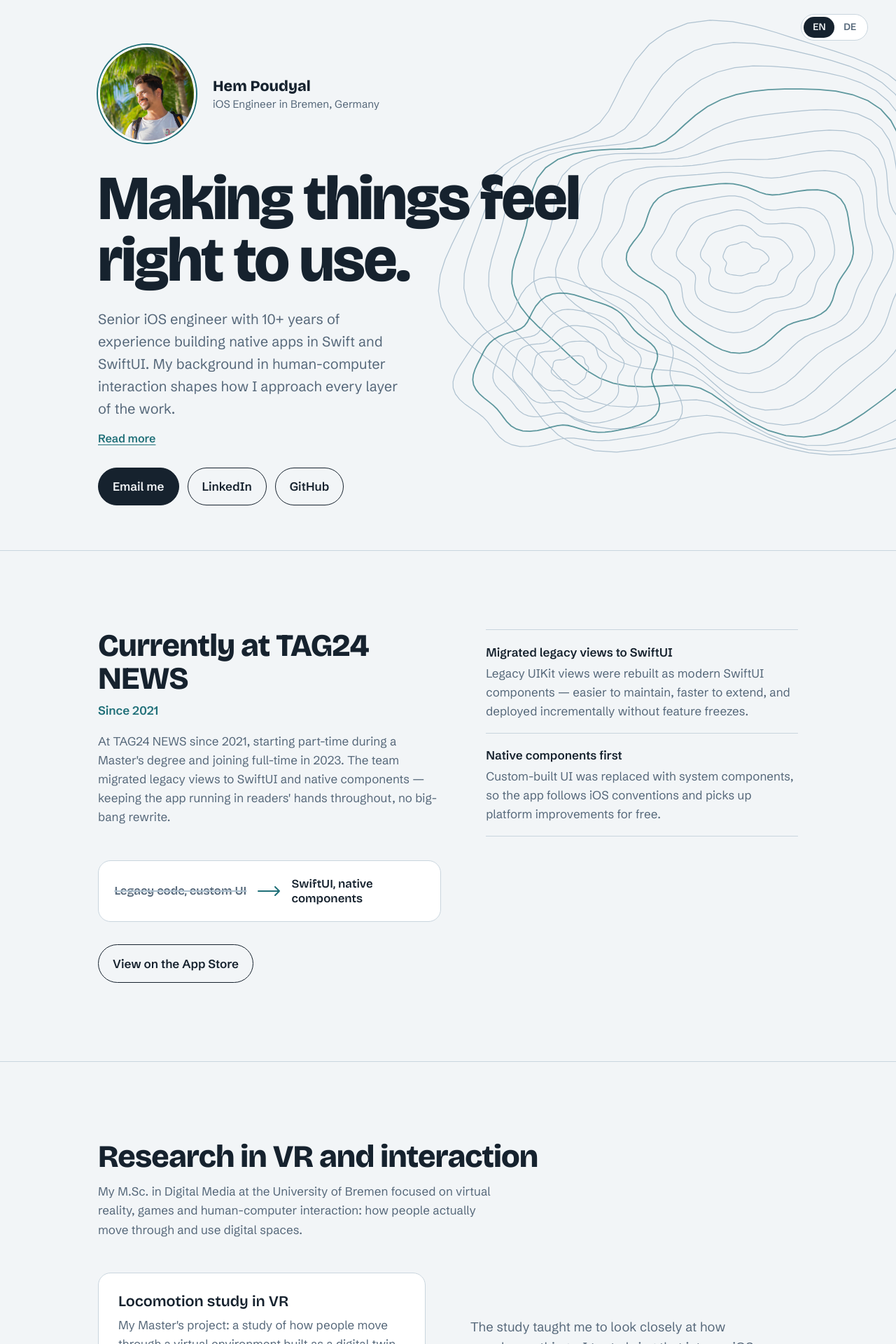
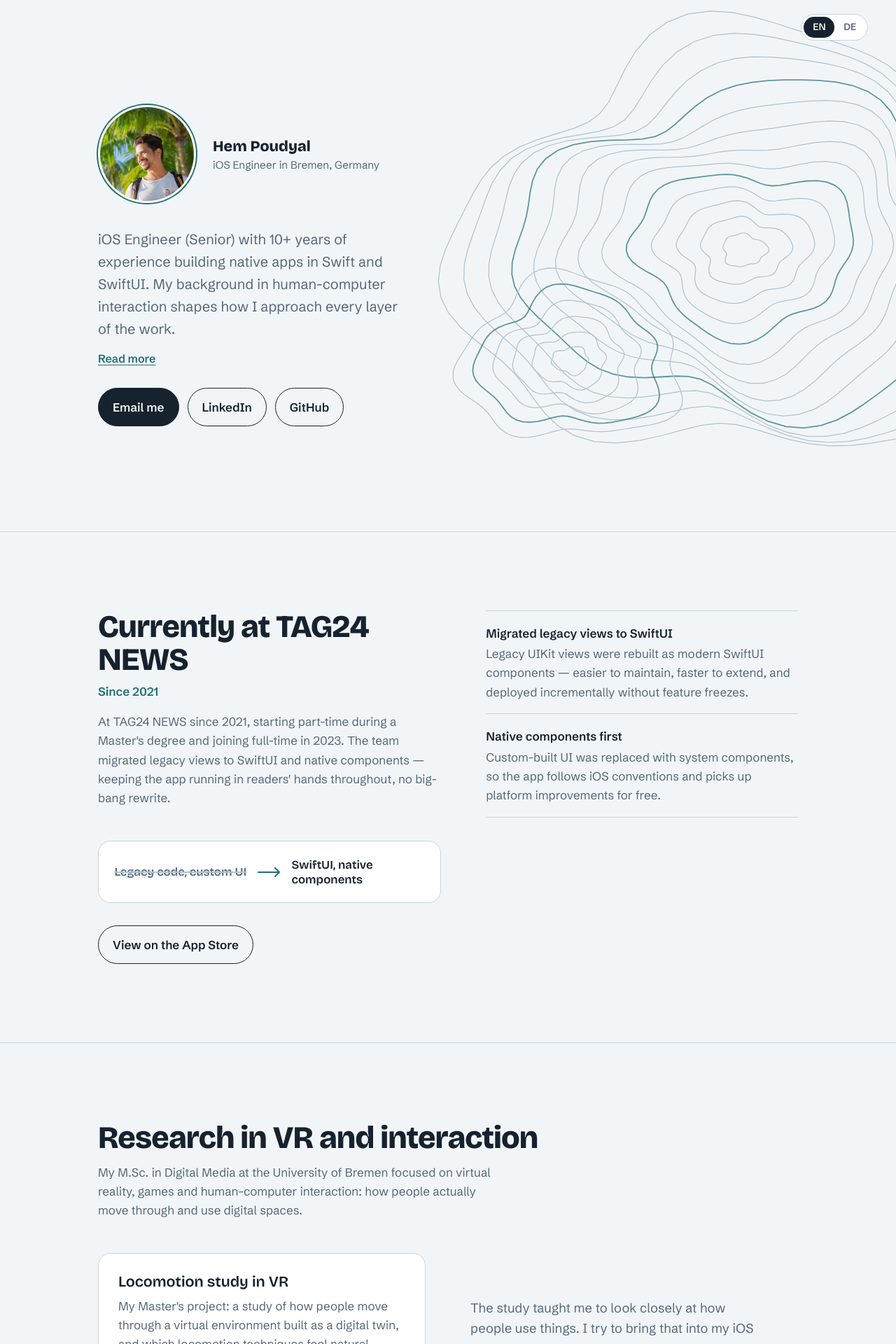
Before and after one commit to hempoudyal/hempoudyal.github.io, a Jekyll site: the page index.html, which Jekyll copies as it is, in a window 1280 px wide. Shown: the top 1920 px of the page at 70% size. Built offline with Jekyll 4.4.1, drawn with Linux system fonts in a browser that asks for light colours; some of the changed text lies outside the part shown.

Commit message:
Obfuscate email links, refresh hero copy, expand hobbies, add photo lightbox
- Remove plaintext email addresses from index.html and footer.html;
  Email me buttons now build the mailto: link on click instead of
  exposing it in the page source.
- Drop the hero tagline and reword the lede to lead with the role.
- Rewrite Photography, Cycling and Languages entries in Beyond the
  code, and add a new Travel entry, with matching German translations.
- Add a click-to-enlarge lightbox for the profile photo.

Co-Authored-By: Claude Sonnet 5 <noreply@anthropic.com>

```diff
--- a/index.html
+++ b/index.html
@@ -46,8 +46,13 @@ a:focus-visible,button:focus-visible{outline:3px solid var(--accent);outline-off
 .hero .wrap{position:relative;width:100%;padding-top:4rem;padding-bottom:4rem}
 .who{display:flex;align-items:center;gap:1.5rem;margin-bottom:2.25rem}
 .avatar{width:clamp(100px,14vw,140px);height:clamp(100px,14vw,140px);border-radius:50%;background:var(--accent-soft);color:var(--accent);display:grid;place-items:center;font-family:var(--display);font-weight:800;font-size:clamp(1.8rem,3vw,2.4rem);overflow:hidden;flex:none;border:3px solid var(--surface);box-shadow:0 0 0 2px var(--accent)}
-.avatar img{width:100%;height:100%;object-fit:cover}
+.avatar img{width:100%;height:100%;object-fit:cover;cursor:pointer}
 .avatar img + span{display:none}
+.lightbox{position:fixed;inset:0;z-index:50;display:flex;align-items:center;justify-content:center;padding:2rem;background:rgba(22,34,46,.85)}
+.lightbox[hidden]{display:none}
+.lightbox img{max-width:min(90vw,520px);max-height:85vh;border-radius:16px;box-shadow:0 20px 60px rgba(0,0,0,.45)}
+.lightbox-close{position:fixed;top:1.25rem;left:1.25rem;width:2.5rem;height:2.5rem;border-radius:50%;border:none;background:var(--surface);color:var(--ink);display:grid;place-items:center;cursor:pointer}
+.lightbox-close:hover{background:var(--accent-soft);color:var(--accent)}
 .who-info p{margin:0;line-height:1.4}
 .who-info .name{font-family:var(--display);font-weight:700;font-size:clamp(1.1rem,2.5vw,1.35rem);color:var(--ink)}
 .who-info .loc{color:var(--muted);font-size:.95rem}
@@ -118,8 +123,6 @@ h3{font-family:var(--display);font-weight:600;font-size:1.35rem;line-height:1.2;
 
 /* Contact */
 .contact{text-align:left}
-.contact .mail{font-family:var(--display);font-weight:800;font-size:clamp(1.6rem,5vw,3.4rem);letter-spacing:-.02em;color:var(--ink);text-decoration:none;word-break:break-all;display:inline-block;margin:.5rem 0 2rem;border-bottom:3px solid var(--accent)}
-.contact .mail:hover{color:var(--accent)}
 footer{padding:2rem 0 3rem;color:var(--muted);font-size:.9rem}
 
 @media (max-width:820px){
@@ -140,21 +143,20 @@ footer{padding:2rem 0 3rem;color:var(--muted);font-size:.9rem}
   <div class="wrap">
     <div class="who">
       <div class="avatar">
-        <img src="assets/img/imgProfile.jpg" alt="Hem Poudyal" onerror="this.remove()"><span>HP</span>
+        <img src="assets/img/imgProfile.jpg" alt="Hem Poudyal" onerror="this.remove()" tabindex="0" role="button" aria-label="Open larger photo"><span>HP</span>
       </div>
       <div class="who-info">
         <p class="name">Hem Poudyal</p>
         <p data-i18n="loc" class="loc">iOS Engineer in Bremen, Germany</p>
       </div>
     </div>
-    <h1 data-i18n="h1">Making things feel right to use.</h1>
-    <p data-i18n="lede" class="lede">Senior iOS engineer with 10+ years of experience building native apps in Swift and SwiftUI. My background in human-computer interaction shapes how I approach every layer of the work.</p>
+    <p data-i18n="lede" class="lede">iOS Engineer (Senior) with 10+ years of experience building native apps in Swift and SwiftUI. My background in human-computer interaction shapes how I approach every layer of the work.</p>
     <div id="lede-more" hidden>
       <p data-i18n="lede_more">I started writing iOS apps in Kathmandu in 2013 — when Objective-C was still the default. After nearly a decade building apps for companies in Nepal and for international clients, I moved to Germany to study Digital Media at the University of Bremen, focusing on virtual reality and human-computer interaction. That combination of real product experience and research-led education shapes my approach: I care about the gap between what software does and how it feels to use.</p>
     </div>
     <button id="lede-toggle" class="read-more" aria-expanded="false">Read more</button>
     <div class="actions">
-      <a data-i18n="email" class="btn primary" href="mailto:poudyalhem@gmail.com">Email me</a>
+      <a data-i18n="email" class="btn primary js-email" href="#" data-user="poudyalhem" data-domain="gmail.com">Email me</a>
       <a class="btn" href="https://www.linkedin.com/in/hempoudyal/">LinkedIn</a>
       <a class="btn" href="https://github.com/hempoudyal">GitHub</a>
     </div>
@@ -246,9 +248,10 @@ footer{padding:2rem 0 3rem;color:var(--muted);font-size:.9rem}
     <h2 data-i18n="hob_h">Beyond the code</h2>
     <p data-i18n="hob_intro" class="intro">What keeps me curious outside of work.</p>
     <ul class="points">
-      <li><b data-i18n="hob1b">Photography</b><p data-i18n="hob1">Documenting places and moments, mostly on a camera rather than a phone. Currently working on a photo zine project.</p></li>
-<li><b data-i18n="hob3b">Cycling</b><p data-i18n="hob3">Early morning rides along the Weser. It's the most reliable way to clear your head in Bremen.</p></li>
-      <li><b data-i18n="hob4b">Languages</b><p data-i18n="hob4">Currently in a B2 German course, working toward fluency.</p></li>
+      <li><b data-i18n="hob1b">Photography</b><p data-i18n="hob1">Photography taught me to notice light, composition and detail — instincts I bring straight into design work. I'm drawn to photo storytelling, capturing people and the life around them, which gives me a wider perspective on existence. I share the more aesthetic shots on <a href="https://unsplash.com/@hempoudyal">Unsplash</a>, free for anyone to use.</p></li>
+<li><b data-i18n="hob3b">Cycling</b><p data-i18n="hob3">I find cycling the best way to navigate a city, and one of the most effective ways to clear my head here in Bremen. In the coming years, I'd like to take on long cross-Europe bike trips.</p></li>
+      <li><b data-i18n="hob4b">Languages</b><p data-i18n="hob4">I'm doing a B2 German course while also trying to enjoy it, aiming for as much fluency as I can get. Next up: a fantasy novel in German, hopefully without Google Translate on standby.</p></li>
+      <li><b data-i18n="hob5b">Travel</b><p data-i18n="hob5">I love exploring new places — local food, culture and everyday rituals often say more than any guidebook. What stays with me longest is meeting people from different backgrounds, each with their own way of seeing the world.</p></li>
     </ul>
   </div>
 </section>
@@ -256,9 +259,9 @@ footer{padding:2rem 0 3rem;color:var(--muted);font-size:.9rem}
 <section id="contact" class="contact">
   <div class="wrap">
     <h2 data-i18n="ct_h">Say hello</h2>
-    <p data-i18n="ct_intro" class="intro" style="margin-bottom:0">Happy to talk about iOS roles, SwiftUI migrations, or anything you saw here.</p>
-    <a class="mail" href="mailto:poudyalhem@gmail.com">poudyalhem@gmail.com</a>
+    <p data-i18n="ct_intro" class="intro">Happy to talk about iOS roles, SwiftUI migrations, or anything you saw here.</p>
     <div class="actions">
+      <a data-i18n="email" class="btn primary js-email" href="#" data-user="poudyalhem" data-domain="gmail.com">Email me</a>
       <a class="btn" href="https://www.linkedin.com/in/hempoudyal/">LinkedIn</a>
       <a class="btn" href="https://github.com/hempoudyal">GitHub</a>
       <a class="btn" href="https://medium.com/@poudyalhem">Medium</a>
@@ -266,6 +269,13 @@ footer{padding:2rem 0 3rem;color:var(--muted);font-size:.9rem}
   </div>
 </section>
 </main>
+
+<div id="lightbox" class="lightbox" hidden role="dialog" aria-modal="true" aria-label="Photo">
+  <button type="button" class="lightbox-close" aria-label="Close">
+    <svg viewBox="0 0 24 24" width="22" height="22" fill="none" stroke="currentColor" stroke-width="2" stroke-linecap="round"><path d="M6 6l12 12M18 6L6 18"/></svg>
+  </button>
+  <img src="" alt="Hem Poudyal">
+</div>
 
 <footer><div data-i18n="foot" class="wrap">Hem Poudyal, Bremen, Germany.</div></footer>
 
@@ -366,11 +414,13 @@ footer{padding:2rem 0 3rem;color:var(--muted);font-size:.9rem}
     "hob_h": "Abseits des Codes",
     "hob_intro": "Was mich außerhalb der Arbeit neugierig hält.",
     "hob1b": "Fotografie",
-    "hob1": "Orte und Momente dokumentieren, meist mit einer Kamera statt einem Handy. Aktuell arbeite ich an einem Foto-Zine-Projekt.",
+    "hob1": "Die Fotografie hat mich gelehrt, auf Licht, Komposition und Details zu achten — Instinkte, die direkt in meine Designarbeit einfließen. Am meisten reizt mich das fotografische Erzählen: Menschen und das Leben um sie herum einzufangen gibt mir eine weitere Perspektive auf unsere Existenz. Die ästhetischeren Aufnahmen teile ich auf <a href=\"https://unsplash.com/@hempoudyal\">Unsplash</a>, frei nutzbar für alle.",
 "hob3b": "Radfahren",
-    "hob3": "Frühmorgens an der Weser entlangfahren. Die zuverlässigste Art, den Kopf frei zu bekommen.",
+    "hob3": "Für mich ist Radfahren die beste Art, eine Stadt zu erkunden, und eine der wirksamsten Methoden, hier in Bremen den Kopf freizubekommen. In den kommenden Jahren möchte ich lange Fahrradreisen quer durch Europa unternehmen.",
     "hob4b": "Sprachen",
-    "hob4": "Aktuell im B2-Kurs, auf dem Weg zur Flüssigkeit.",
+    "hob4": "Ich mache gerade einen B2-Deutschkurs und versuche dabei, ihn auch zu genießen, mit dem Ziel, so fließend wie möglich zu werden. Als Nächstes steht ein Fantasy-Roman auf Deutsch an — hoffentlich ohne Google Translate in Reichweite.",
+    "hob5b": "Reisen",
+    "hob5": "Ich liebe es, neue Orte zu entdecken — lokales Essen, Kultur und alltägliche Rituale erzählen oft mehr als jeder Reiseführer. Am meisten bleibt mir die Begegnung mit Menschen aus unterschiedlichen Hintergründen, jeder mit seiner eigenen Sicht auf die Welt.",
     "ct_h": "Kontakt",
     "ct_intro": "Ich freue mich über Nachrichten zu iOS-Stellen, SwiftUI-Migrationen oder allem, was du hier gesehen hast.",
     "foot": "Hem Poudyal, Bremen, Deutschland."
```
Also changed, not shown: other parts of index.html (+40 -2 lines), _includes/footer.html (+11 -1 lines).
